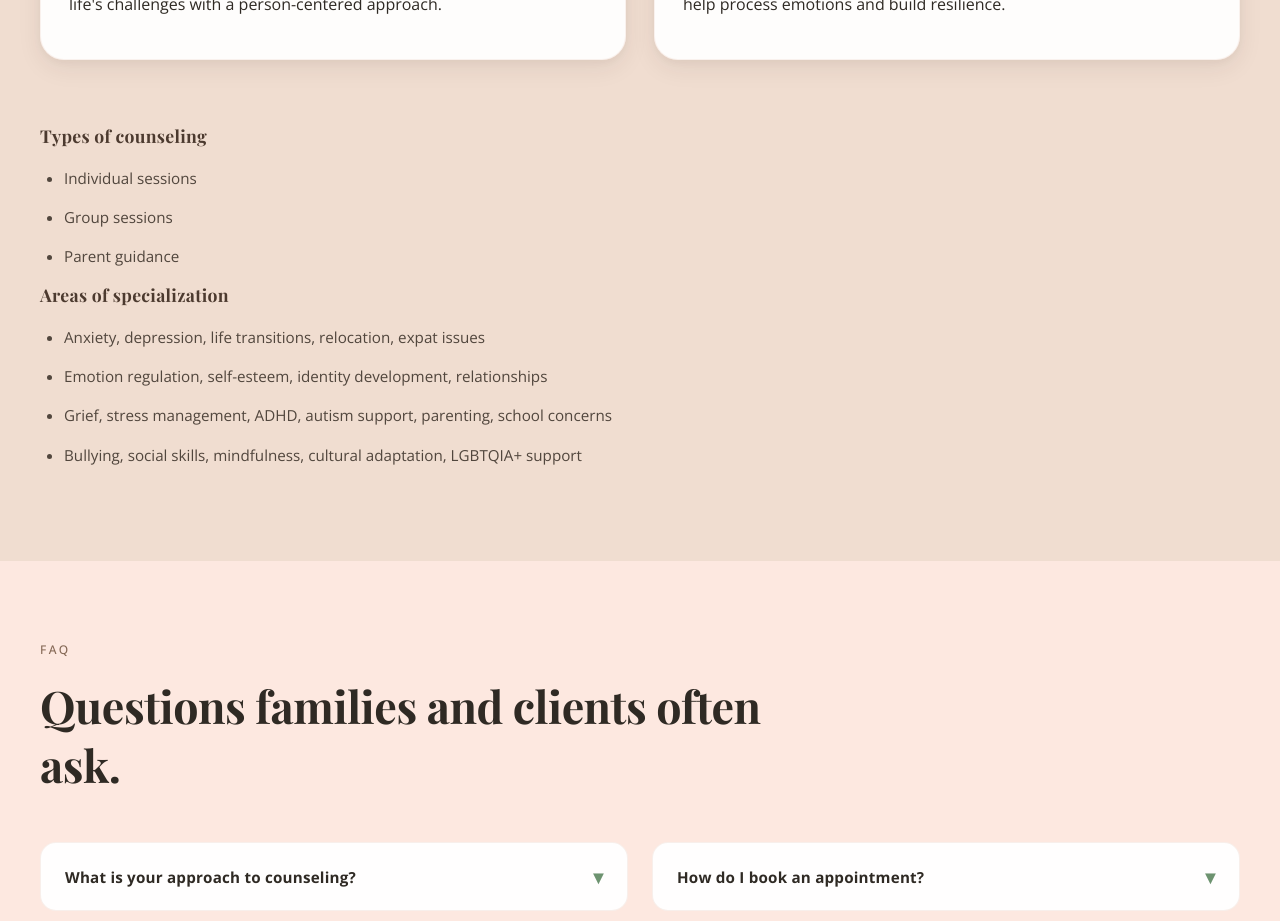
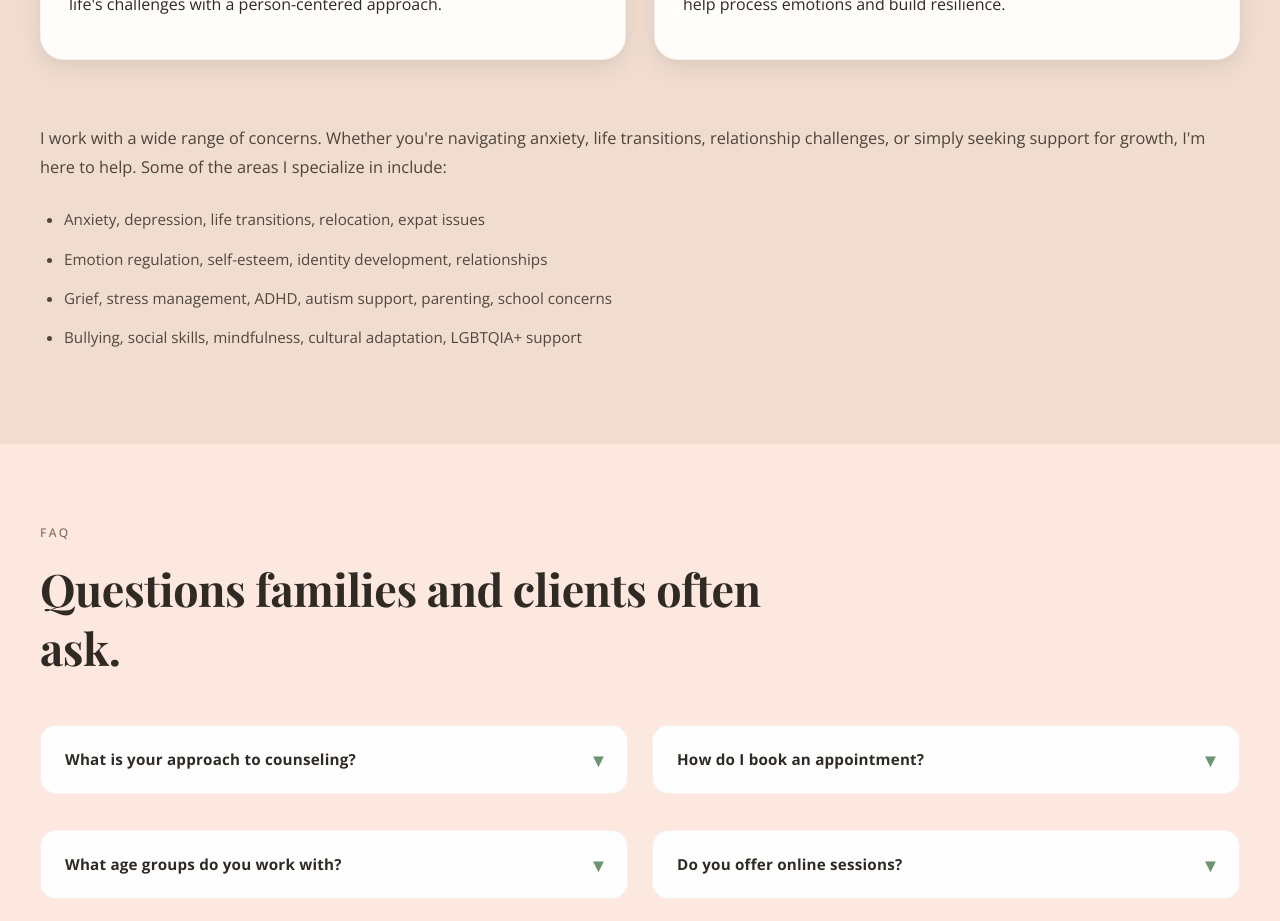
Before and after one commit to joseph-johnson27001/Joanne-s-Counselling-Website, a Vue app: page / in a window 1280 px wide. Shown: the part 1360-2281 px from the top of the page. Built offline with nearby package versions, Linux system fonts and the light colour scheme; a web font is replaced by a local one.

Commit message:
Updated services again

```diff
--- a/src/components/sections/ServicesSection.vue
+++ b/src/components/sections/ServicesSection.vue
@@ -38,16 +38,12 @@
 
     <div class="service-list">
       <div>
-        <h4>Types of counseling</h4>
-        <ul>
-          <li>Individual sessions</li>
-          <li>Group sessions</li>
-          <li>Parent guidance</li>
-        </ul>
-      </div>
-
-      <div>
-        <h4>Areas of specialization</h4>
+        <p class="specialization-intro">
+          I work with a wide range of concerns. Whether you're navigating
+          anxiety, life transitions, relationship challenges, or simply seeking
+          support for growth, I'm here to help. Some of the areas I specialize
+          in include:
+        </p>
         <ul>
           <li>
             Anxiety, depression, life transitions, relocation, expat issues
@@ -104,9 +100,11 @@ export default {
   font-size: 1.3rem;
 }
 
-.service-list {
-  grid-template-columns: repeat(2, minmax(0, 1fr));
-  gap: 40px;
+.specialization-intro {
+  margin: 0 0 24px 0;
+  color: #4d4338;
+  line-height: 1.8;
+  font-size: 1.02rem;
 }
 
 .service-list h4 {
@@ -132,9 +130,5 @@ export default {
   .service-grid {
     grid-template-columns: repeat(2, minmax(0, 1fr));
   }
-
-  .service-list {
-    grid-template-columns: 1fr !important;
-  }
 }
 </style>
```
